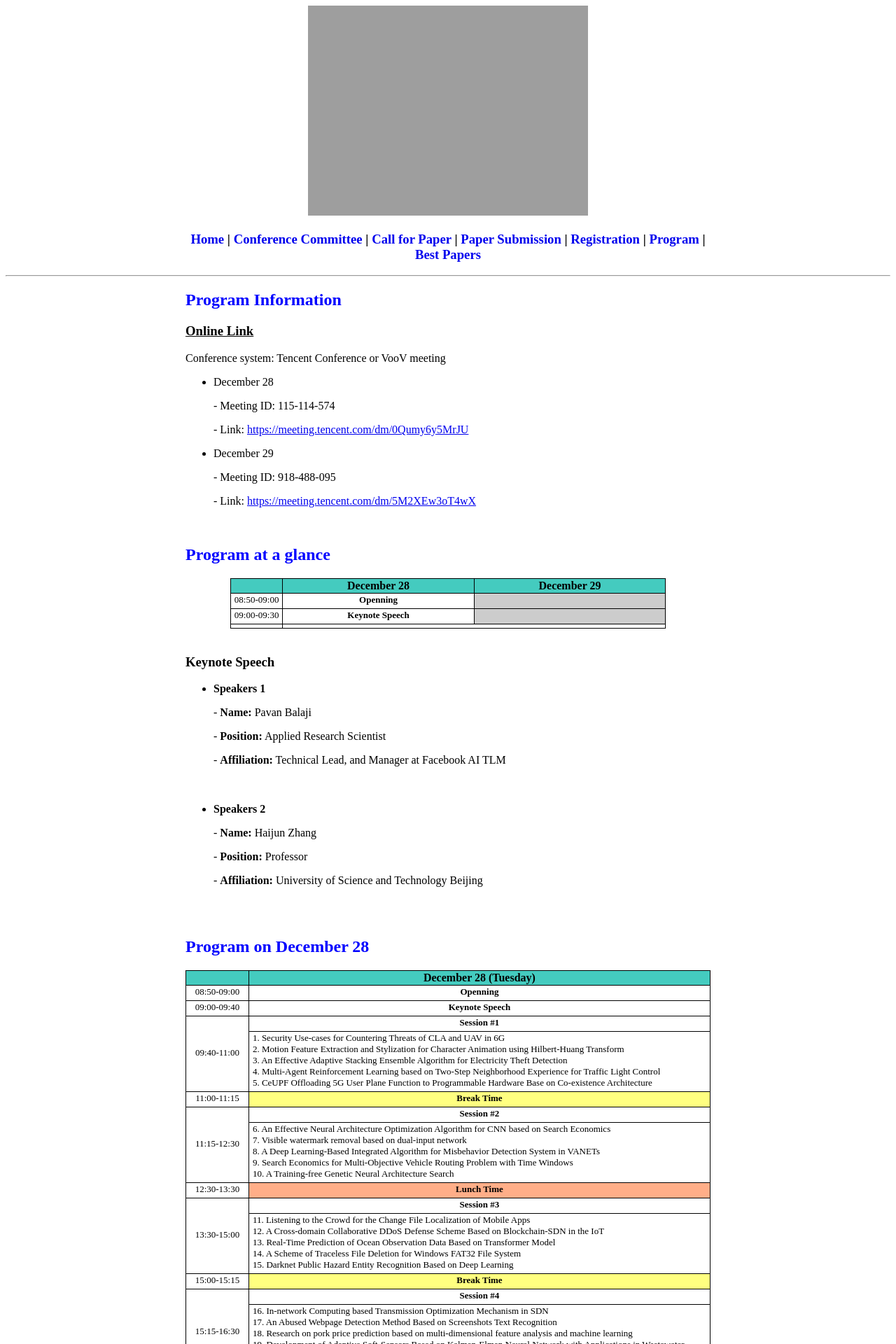
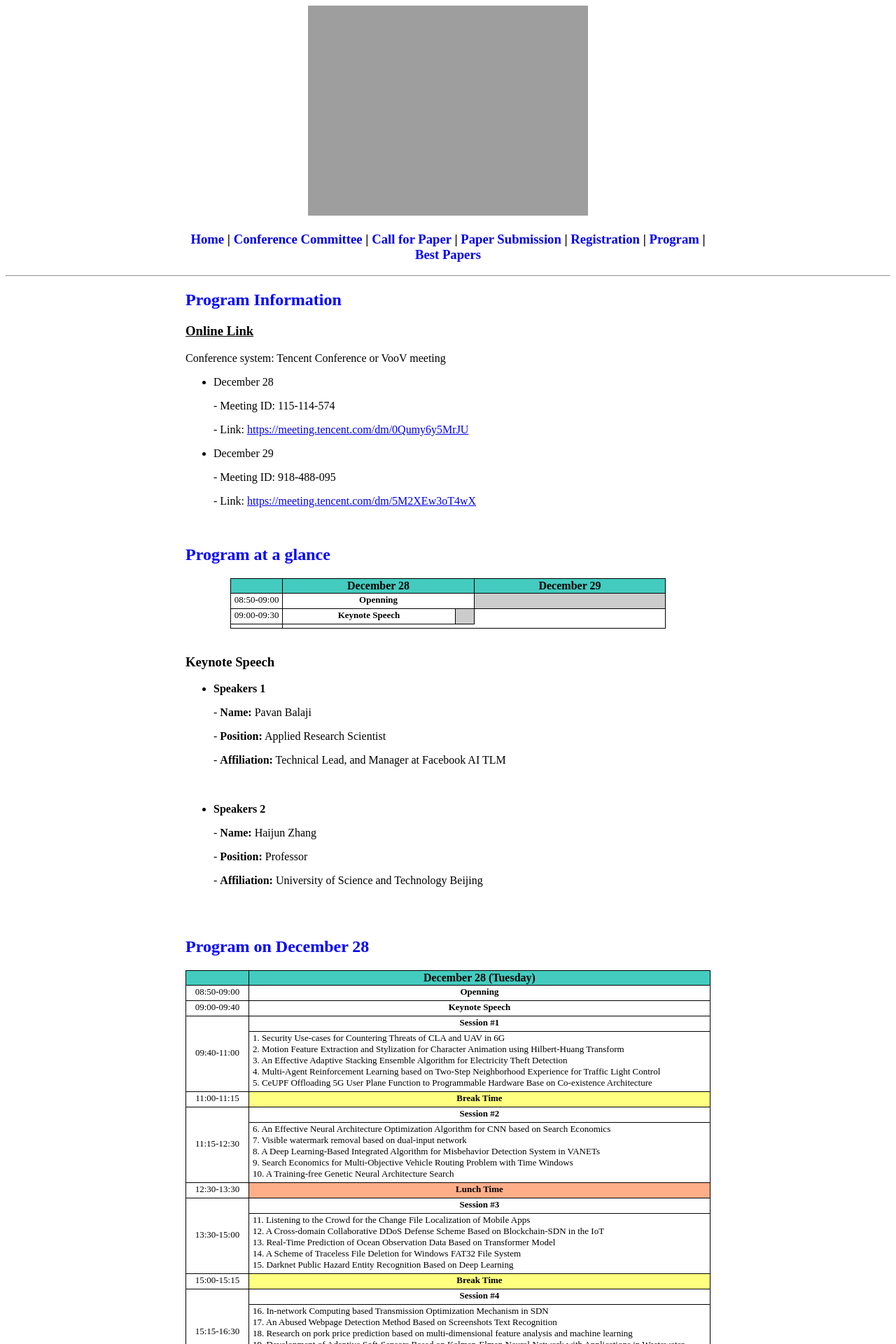
Before and after one commit to icea-conf/2021, a Jekyll site: the page built from program/index.html, in a window 1280 px wide. Shown: the top 1920 px of the page at 70% size. Built offline with Jekyll 4.4.1, drawn with Linux system fonts in a browser that asks for light colours.

Commit message:
Update index.html

```diff
--- a/program/index.html
+++ b/program/index.html
@@ -37,8 +37,8 @@ title: ACM ICEA 2021
 
                          <tr>
                               <td class="tcontent4" rawspan="2">09:00-09:30</td>
-                              <td class="tcontent4" rawspan="2" colspan="2"><b>Keynote Speech</b></td>
-                              <td class="tcontent4" colspan="2"style="background-color:#CCCCCC"></td>
+                              <td class="tcontent4" rawspan="2"><b>Keynote Speech</b></td>
+                              <td class="tcontent4" style="background-color:#CCCCCC"></td>
                          </tr>
                          <tr>
                               <td class="tcontent4"></td>
```
